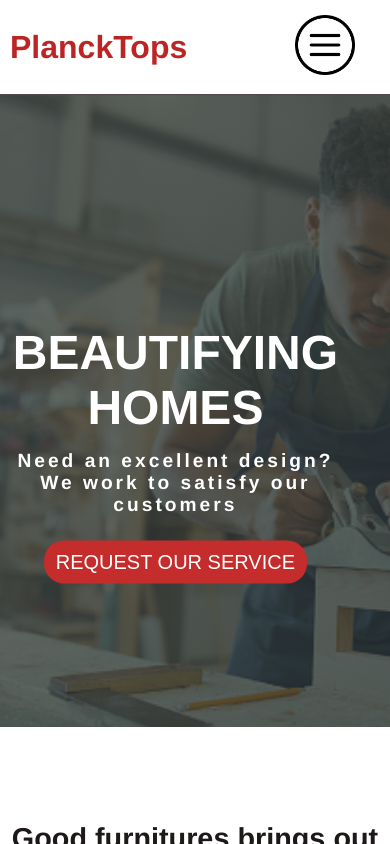
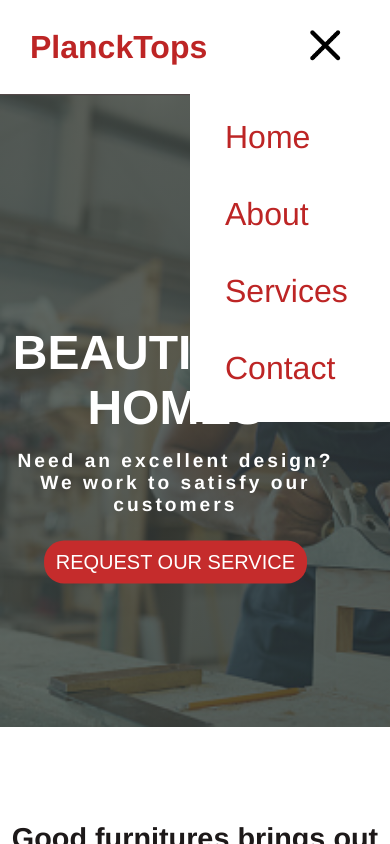
Before and after one commit to Bola-coder/Vue-Furniture-Website, a Vue app: page / in a window 390 px wide. Both pictures are taken after a click on the picture 325 px from the left and 45 px from the top of the page. Shown: the top 844 px of the page. Built offline with nearby package versions, Linux system fonts and the light colour scheme.

Commit message:
Added the hamburger menu functionality and made little changes

```diff
--- a/src/App.vue
+++ b/src/App.vue
@@ -1,12 +1,27 @@
 <template>
-  <NavBar />
+  <NavBar @hamClick="displayMobileMenu" />
+  <div class="hamburger-menu" v-if="displayMenu">
+    <HamburgerMenu />
+  </div>
   <router-view />
 </template>
 
 <script>
 import NavBar from "./components/NavBar.vue";
+import HamburgerMenu from "./components/HamburgerMenu.vue";
+
 export default {
-  components: { NavBar },
+  components: { NavBar, HamburgerMenu },
+  data() {
+    return {
+      displayMenu: false,
+    };
+  },
+  methods: {
+    displayMobileMenu(value) {
+      value ? (this.displayMenu = true) : (this.displayMenu = false);
+    },
+  },
 };
 </script>
 <style>
--- a/src/components/Hamburger.vue
+++ b/src/components/Hamburger.vue
@@ -1,23 +1,33 @@
 <template>
   <img
-    src="../assets/hamburger.png"
+    :src="src"
     alt="Hamburger menu for smaller
         devices"
-    @click="handleToggle"
+    @click="
+      handleToggle();
+      handleClick();
+    "
   />
 </template>
 
 <script>
+import one from "../assets/hamburger.png";
+import two from "../assets/hamcancel.png";
+
 export default {
   data() {
     return {
       active: false,
+      src: one,
     };
   },
   methods: {
     handleToggle() {
       this.active = !this.active;
       this.$emit("clicked", this.active);
+    },
+    handleClick() {
+      this.active ? (this.src = two) : (this.src = one);
     },
   },
 };
--- /dev/null
+++ b/src/components/HamburgerMenu.vue
@@ -0,0 +1,55 @@
+<template>
+  <div class="nav">
+    <nav>
+      <router-link to="/">Home</router-link>
+      <router-link to="/about">About</router-link>
+      <router-link to="/service">Services</router-link>
+      <router-link to="/contact">Contact</router-link>
+    </nav>
+  </div>
+</template>
+
+<script>
+export default {};
+</script>
+
+<style scoped>
+.nav {
+  display: block;
+  position: fixed;
+  width: 200px;
+  top: 10vh;
+  right: 0;
+  z-index: 200;
+  background: #fff;
+}
+nav {
+  top: 20px;
+  padding: 15px;
+  /* background: rgb(189, 37, 37); */
+  animation: hamburger 1.5s ease-out;
+}
+
+nav a {
+  display: block;
+  padding: 20px;
+  font-size: 2rem;
+  text-align: left;
+  text-decoration: none;
+  color: rgb(189, 37, 37);
+  /* font-weight: bold; */
+}
+nav a:hover {
+  text-decoration: underline;
+}
+
+@keyframes hamburger {
+  0% {
+    opacity: 0.7;
+  }
+
+  100% {
+    opacity: 1;
+  }
+}
+</style>
--- a/src/components/NavBar.vue
+++ b/src/components/NavBar.vue
@@ -32,11 +32,9 @@ export default {
     handleLogoClick() {
       this.$router.push({ name: "Home" });
     },
-
     handleClicked(active) {
-      console.log(active);
       active ? (this.showMenu = true) : (this.showMenu = false);
-      console.log(this.showMenu);
+      this.$emit("hamClick", this.showMenu);
     },
   },
 };
@@ -92,6 +90,9 @@ nav a:hover {
 /* Responsiveness */
 
 @media screen and (max-width: 768px) {
+  .logo {
+    margin-left: 20px;
+  }
   .desktop {
     display: none;
   }
```
Also changed, not shown: src/assets/hamcancel.png (added).
